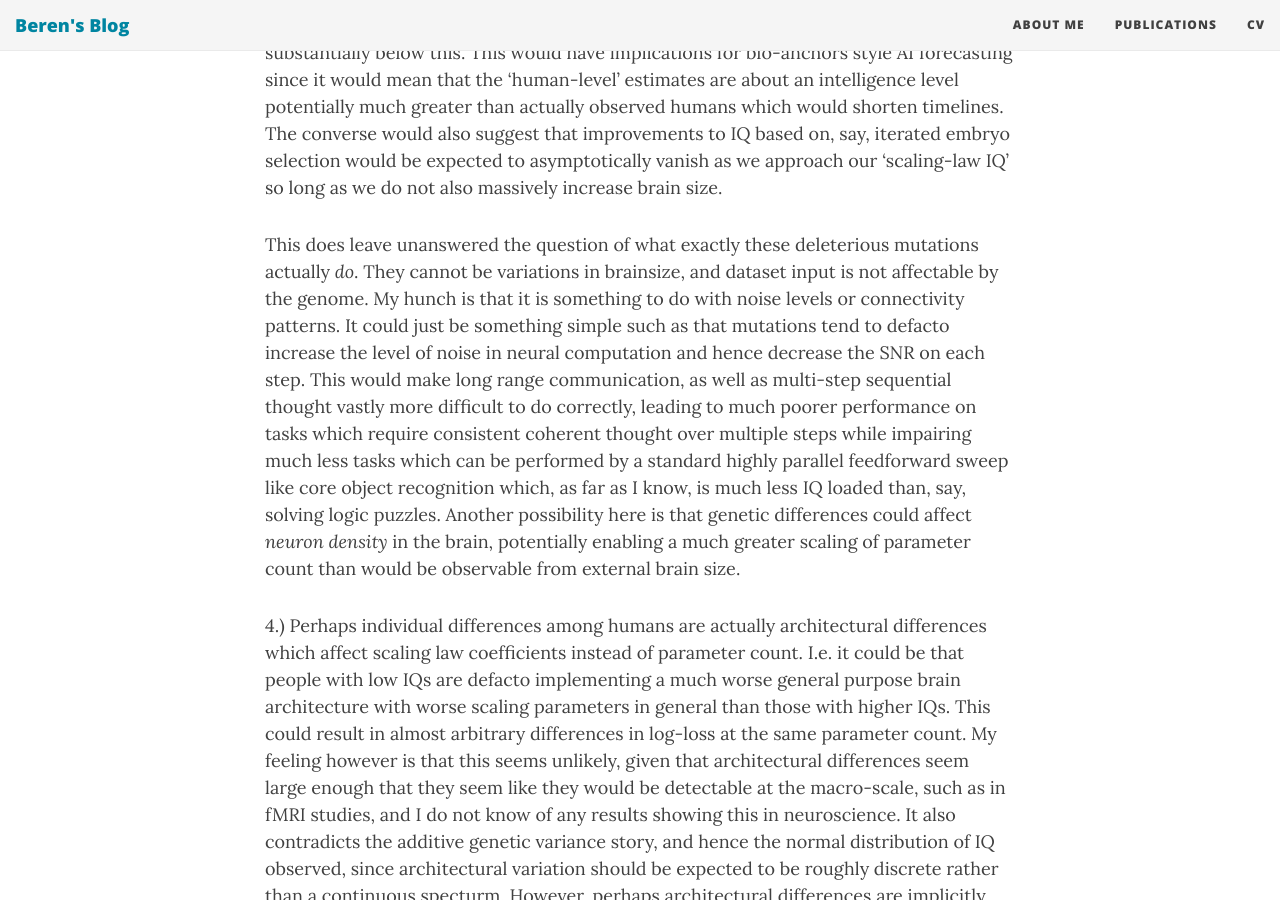
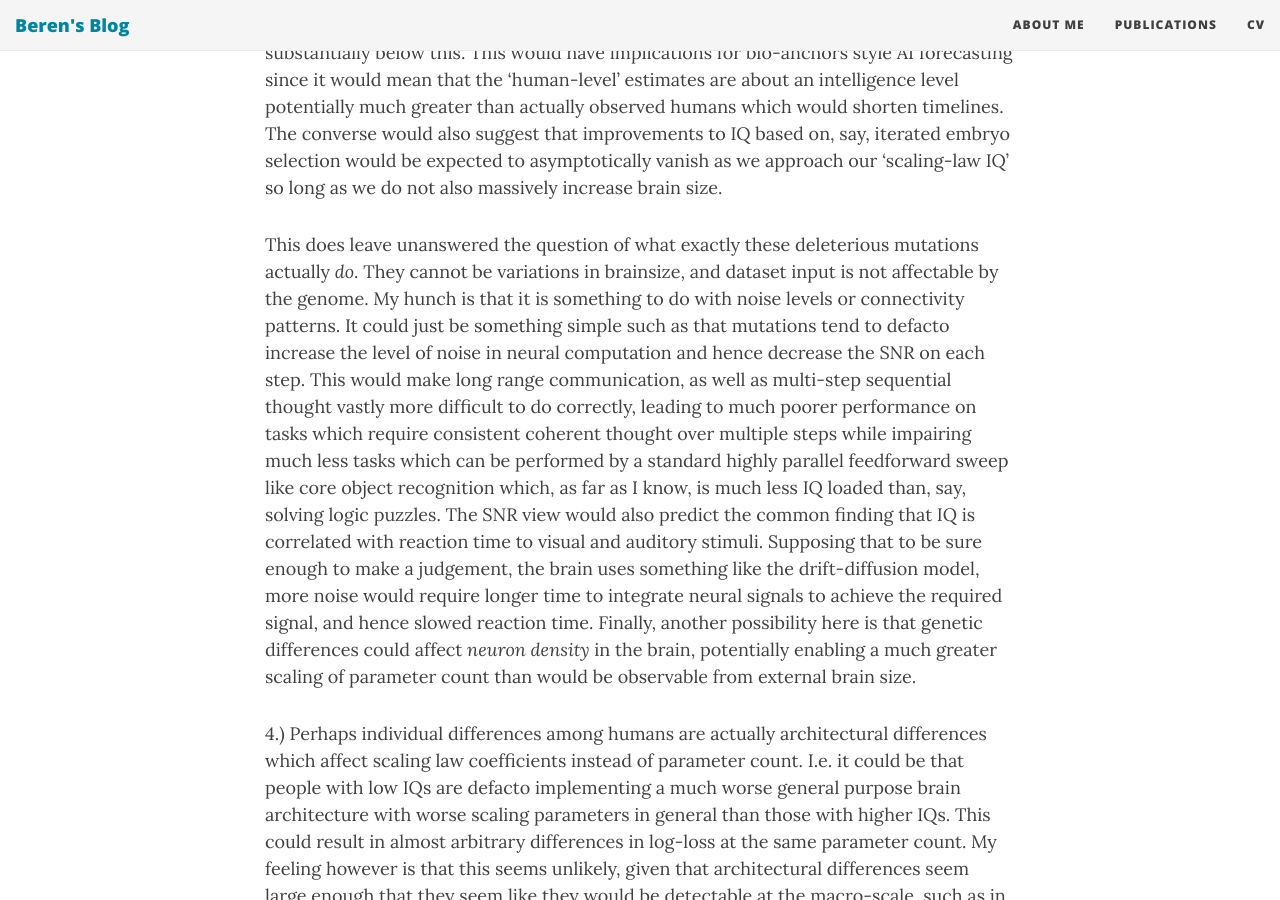
Before and after one commit to BerenMillidge/BerenMillidge.github.io, a Jekyll site: the page built from _posts/2022-09-18-Scaling-laws-vs-individual-differences.md, in a window 1280 px wide and 900 px high, scrolled down 3209 px. Built offline with Jekyll 4.4.1, drawn with Linux system fonts in a browser that asks for light colours; nearby versions of some CDN libraries.

Commit message:
add reaction time sentence

```diff
--- a/_posts/2022-09-18-Scaling-laws-vs-individual-differences.md
+++ b/_posts/2022-09-18-Scaling-laws-vs-individual-differences.md
@@ -26,7 +26,7 @@ How can we resolve this paradox? There are several options, but I am not confide
 
 3.) Individual differences in IQ are due to different causes than the scaling laws of parameter count and dataset size, and hence have very large effects on log-loss. This is in line with the mutational load view which argues that IQ differences are caused by the number of deleterious mutations and the normal distribution arises from small additive genetic variance caused by small mutations. Under this view, humans would have an 'ideal scaling law IQ' significantly higher than any actually observed human IQ corresponding to 0 deleterious mutations, and then our actually observed performance is substantially below this. This would have implications for bio-anchors style AI forecasting since it would mean that the 'human-level' estimates are about an intelligence level potentially much greater than actually observed humans which would shorten timelines. The converse would also suggest that improvements to IQ based on, say, iterated embryo selection would be expected to asymptotically vanish as we approach our 'scaling-law IQ' so long as we do not also massively increase brain size.
 
-This does leave unanswered the question of what exactly these deleterious mutations actually *do*. They cannot be variations in brainsize, and dataset input is not affectable by the genome. My hunch is that it is something to do with noise levels or connectivity patterns. It could just be something simple such as that mutations tend to defacto increase the level of noise in neural computation and hence decrease the SNR on each step. This would make long range communication, as well as multi-step sequential thought vastly more difficult to do correctly, leading to much poorer performance on tasks which require consistent coherent thought over multiple steps while impairing much less tasks which can be performed by a standard highly parallel feedforward sweep like core object recognition which, as far as I know, is much less IQ loaded than, say, solving logic puzzles. Another possibility here is that genetic differences could affect *neuron density* in the brain, potentially enabling a much greater scaling of parameter count than would be observable from external brain size.
+This does leave unanswered the question of what exactly these deleterious mutations actually *do*. They cannot be variations in brainsize, and dataset input is not affectable by the genome. My hunch is that it is something to do with noise levels or connectivity patterns. It could just be something simple such as that mutations tend to defacto increase the level of noise in neural computation and hence decrease the SNR on each step. This would make long range communication, as well as multi-step sequential thought vastly more difficult to do correctly, leading to much poorer performance on tasks which require consistent coherent thought over multiple steps while impairing much less tasks which can be performed by a standard highly parallel feedforward sweep like core object recognition which, as far as I know, is much less IQ loaded than, say, solving logic puzzles. The SNR view would also predict the common finding that IQ is correlated with reaction time to visual and auditory stimuli. Supposing that to be sure enough to make a judgement, the brain uses something like the drift-diffusion model, more noise would require longer time to integrate neural signals to achieve the required signal, and hence slowed reaction time. Finally, another possibility here is that genetic differences could affect *neuron density* in the brain, potentially enabling a much greater scaling of parameter count than would be observable from external brain size.
 
 4.) Perhaps individual differences among humans are actually architectural differences which affect scaling law coefficients instead of parameter count. I.e. it could be that people with low IQs are defacto implementing a much worse general purpose brain architecture with worse scaling parameters in general than those with higher IQs. This could result in almost arbitrary differences in log-loss at the same parameter count. My feeling however is that this seems unlikely, given that architectural differences seem large enough that they seem like they would be detectable at the macro-scale, such as in fMRI studies, and I do not know of any results showing this in neuroscience. It also contradicts the additive genetic variance story, and hence the normal distribution of IQ observed, since architectural variation should be expected to be roughly discrete rather than a continuous specturm. However, perhaps architectural differences are implicitly encoded not in macro-scale structure but in fine-grained connectivity differences which would not be particularly visible in neuroscience. This is consistent with theorizing that perhaps disorders due to autism are due to [altered connectivity patterns](https://www.ncbi.nlm.nih.gov/pmc/articles/PMC4843767/).
 
```
